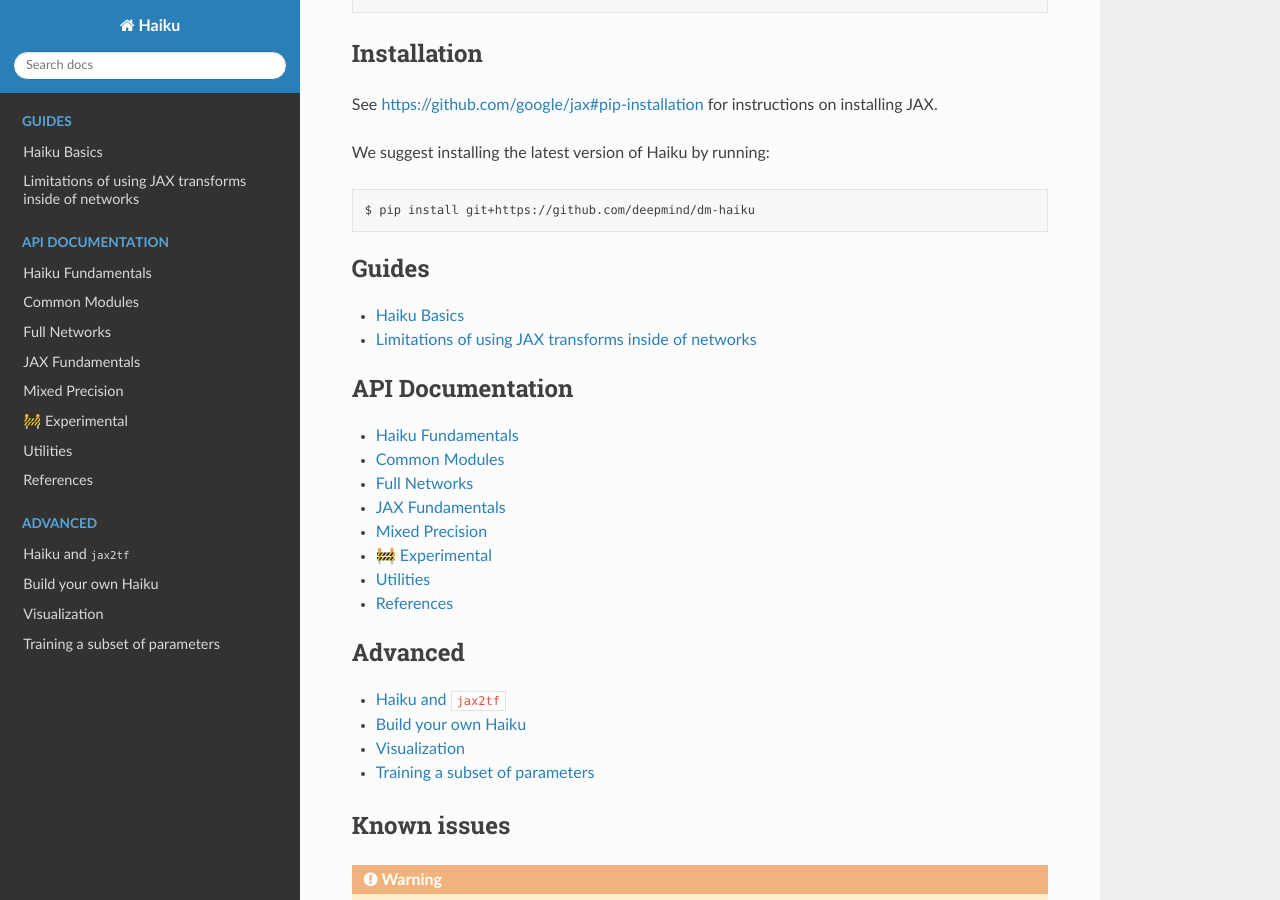
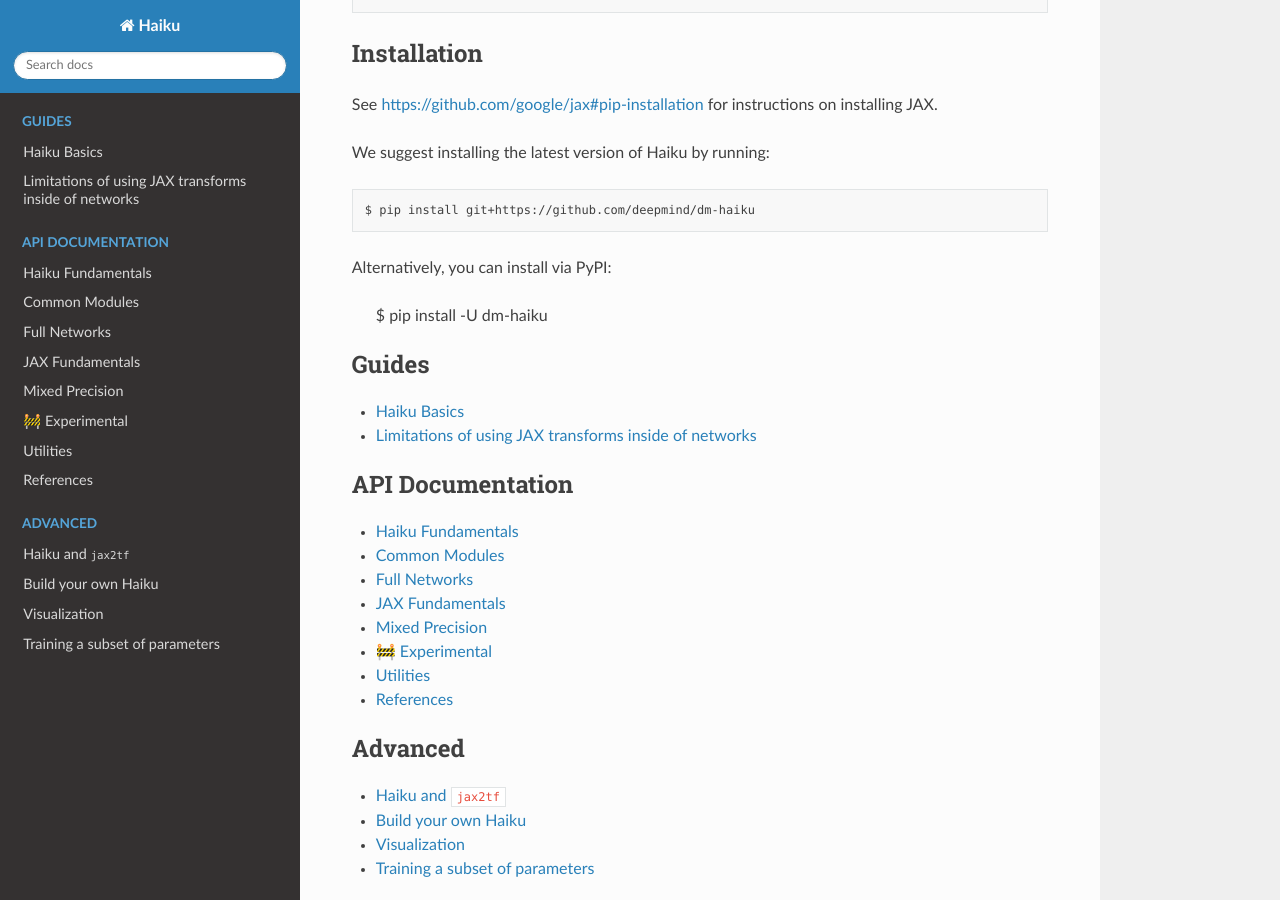
Before and after one commit to google-deepmind/dm-haiku, a Sphinx documentation site: the page built from docs/index.rst, in a window 1280 px wide and 900 px high, scrolled down 480 px. Built offline with Sphinx 7.4.7 and the Read the Docs theme 2.0.0, drawn with Linux system fonts in a browser that asks for light colours; formulas are drawn with MathJax 3.

Commit message:
Add pip install -U dm-haiku to index.rst

```diff
--- a/docs/index.rst
+++ b/docs/index.rst
@@ -32,6 +32,10 @@
 We suggest installing the latest version of Haiku by running::
 
     $ pip install git+https://github.com/deepmind/dm-haiku
+
+Alternatively, you can install via PyPI:
+
+    $ pip install -U dm-haiku
 
 .. toctree::
    :caption: Guides
```
